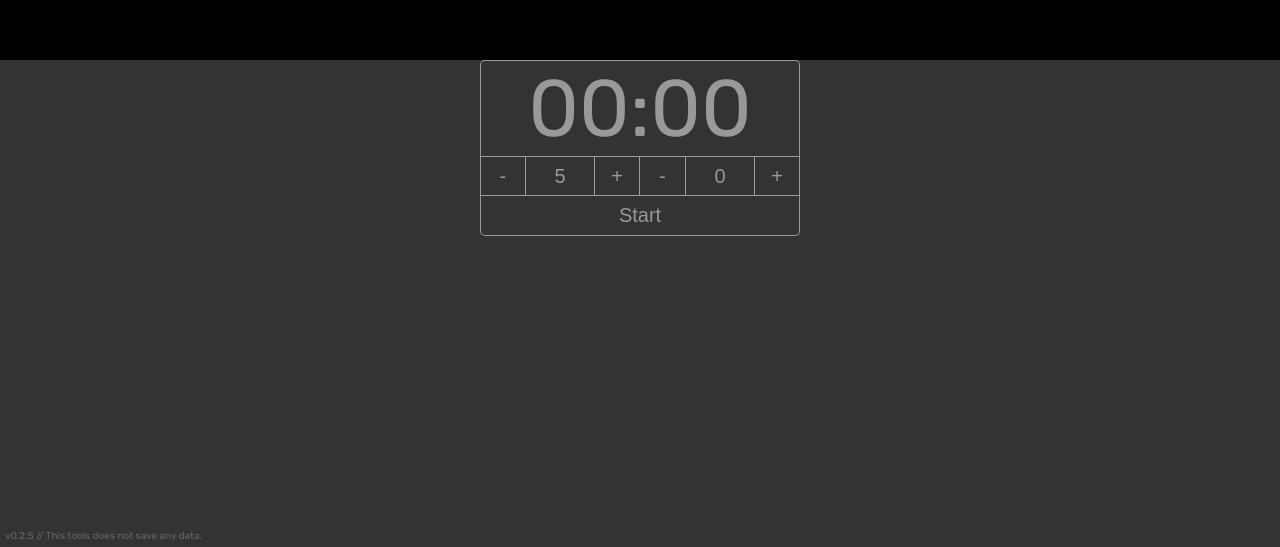
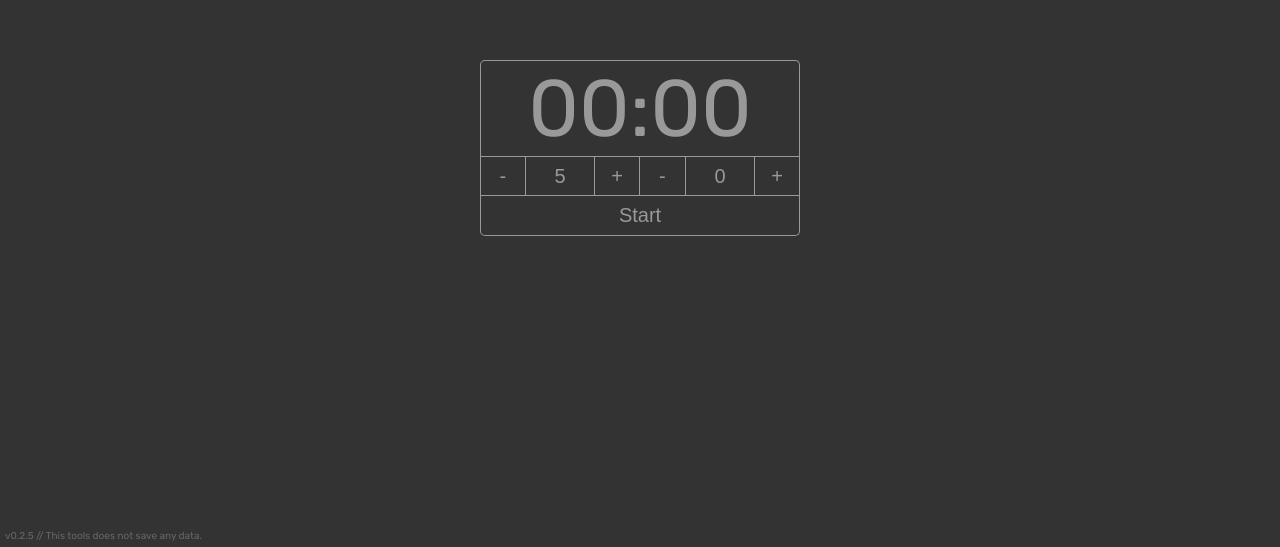
Before and after one commit to BillPepper/fl-timer, a website built with webpack: page src/index.html in a window 1280 px wide. Shown: the part 253-800 px from the top of the page. Built offline with nearby package versions, Linux system fonts and the light colour scheme.

Commit message:
fix background-color

```diff
--- a/src/index.html
+++ b/src/index.html
@@ -1,4 +1,4 @@
-<html style="background-color:black;">
+<html style="background-color: #333;">
   <head>
     <meta name="viewport" content="width=device-width, initial-scale=1" />
     <link
```
